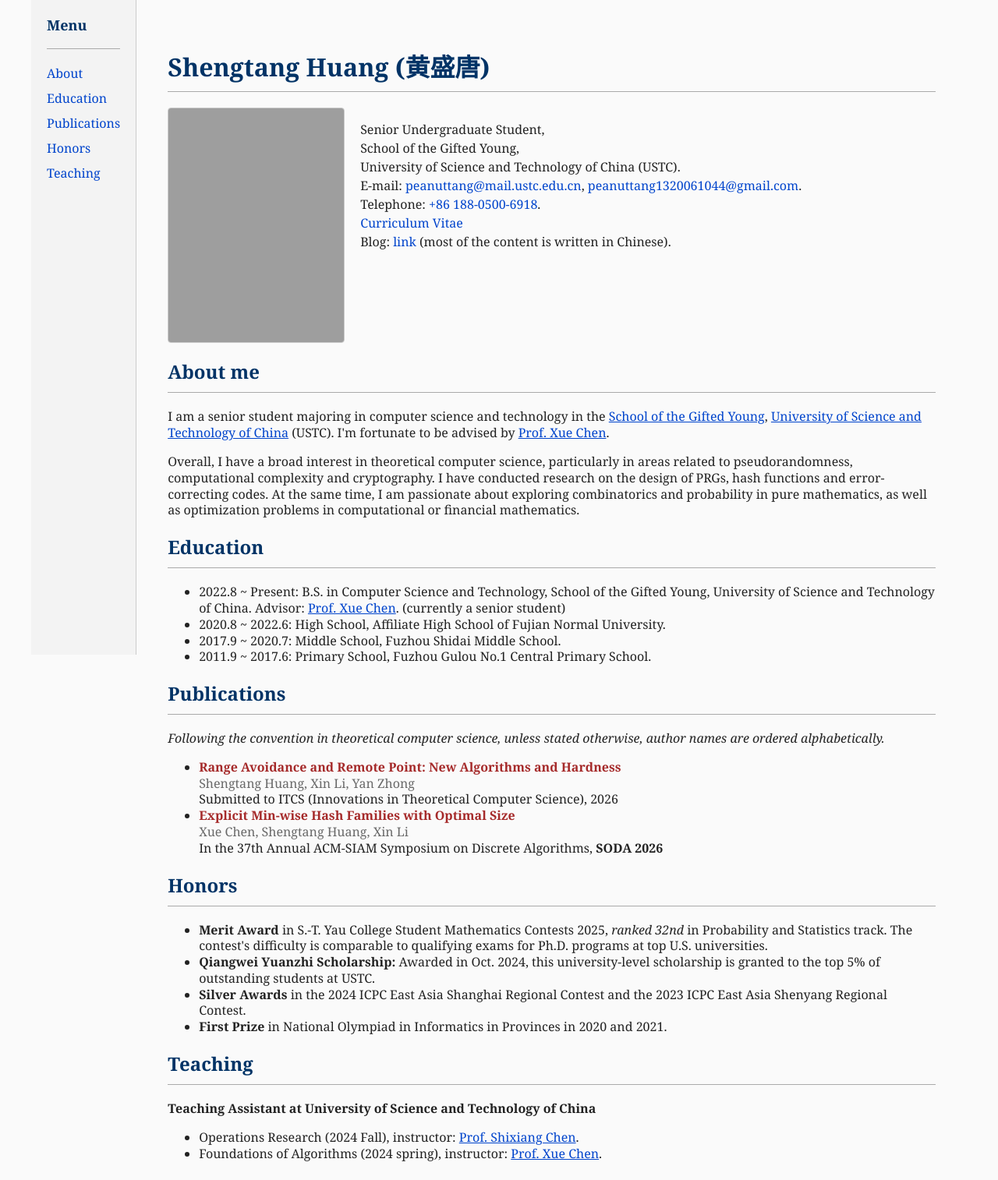
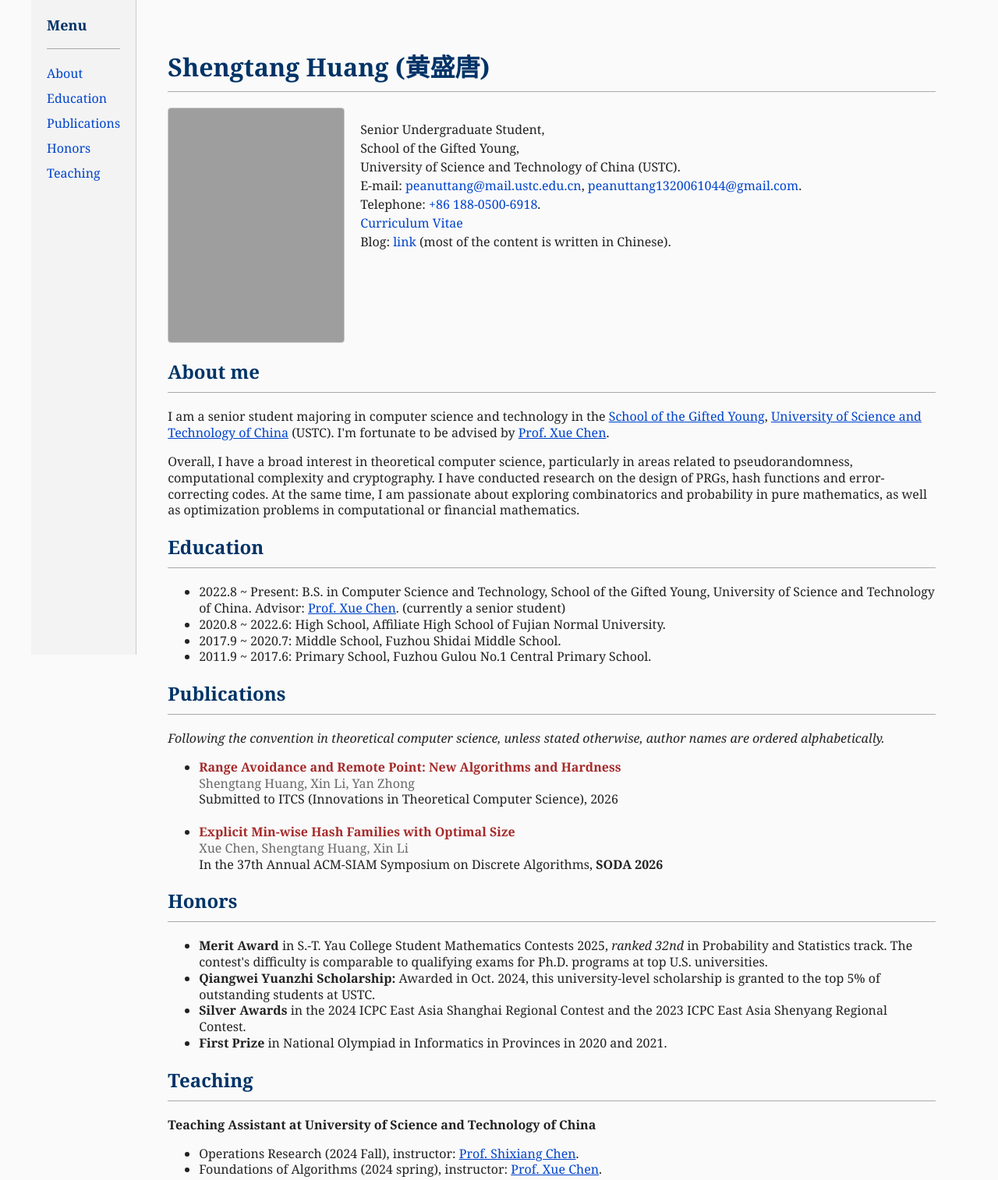
Before and after one commit to Peanut-Tang/Peanut-Tang.github.io, a plain HTML site: page index.html in a window 1280 px wide. Shown: the whole page at 78% size. Drawn offline with Linux system fonts and the light colour scheme; grey boxes are pictures that could not be loaded.

Commit message:
Update index.html

```diff
--- a/index.html
+++ b/index.html
@@ -88,7 +88,7 @@
         <ul>
             <li><strong><font color=#A52A2A>Range Avoidance and Remote Point: New Algorithms and Hardness</font></strong><br>
                 <font color=#696969>Shengtang Huang, Xin Li, Yan Zhong</font><br>
-                Submitted to ITCS (Innovations in Theoretical Computer Science), 2026<br>
+                Submitted to ITCS (Innovations in Theoretical Computer Science), 2026<br><br>
             </li>
             <li><strong><font color=#A52A2A>Explicit Min-wise Hash Families with Optimal Size</font></strong><br>
                 <font color=#696969>Xue Chen, Shengtang Huang, Xin Li</font><br>
```
